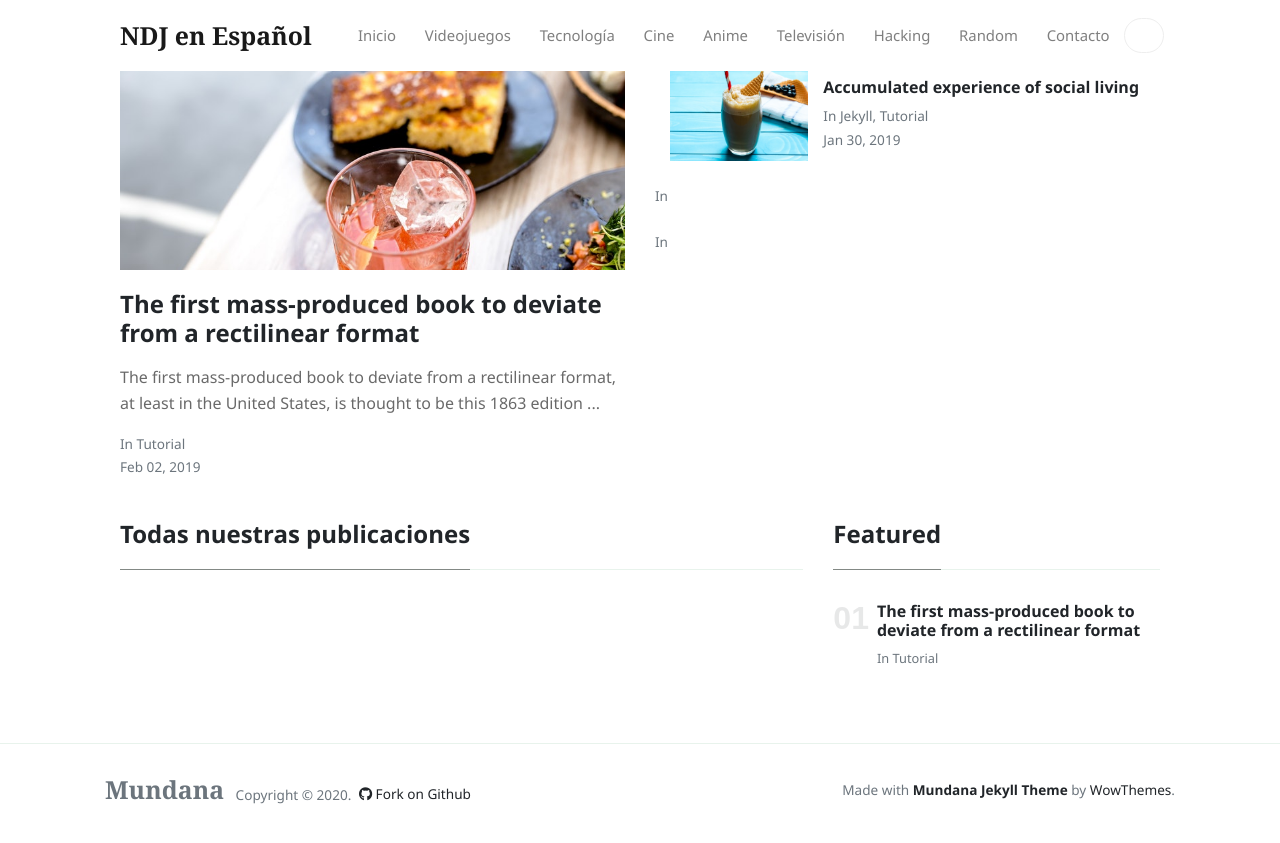
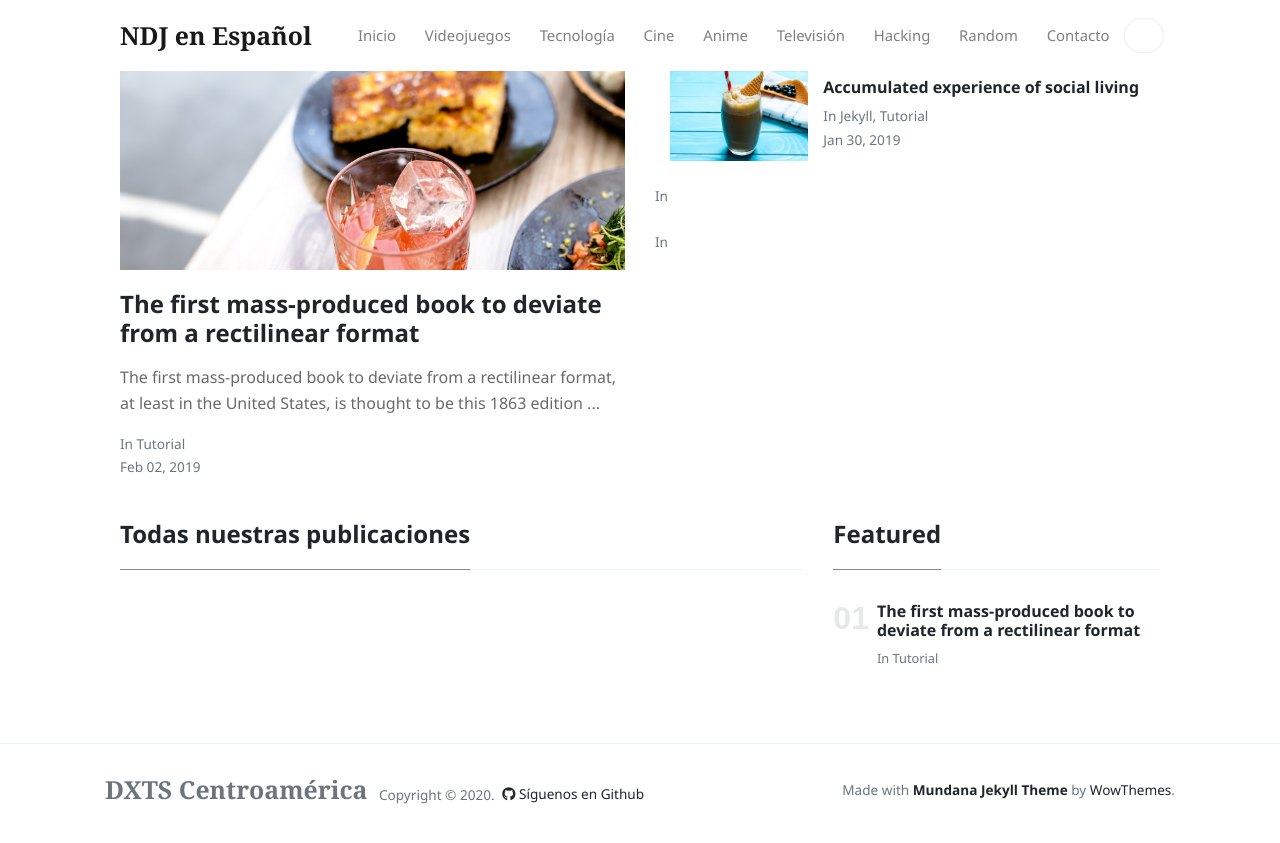
Before and after one commit to noticiasdejuegos/noticiasdejuegos.github.io, a Jekyll site: the page built from index.html, in a window 1280 px wide. Shown: the top 843 px of the page. Built offline with Jekyll 4.4.1, drawn with Linux system fonts in a browser that asks for light colours; nearby versions of some CDN libraries; the list of posts is cut into pages by our own code.

Commit message:
Add files via upload
Updated default.html

```diff
--- a/_layouts/default.html
+++ b/_layouts/default.html
@@ -77,11 +77,11 @@
         <div class="container">
         <div class="row align-items-center justify-content-between">
             <div>
-                <span class="navbar-brand mr-2 mb-0"><strong>Mundana</strong></span>
+                <span class="navbar-brand mr-2 mb-0"><strong>DXTS Centroamérica</strong></span>
                 <span>Copyright © <script>document.write(new Date().getFullYear())</script>.</span>
 
                 <!--  Github Repo Star Btn-->
-                <a class="text-dark ml-1" target="_blank" href="https://github.com/wowthemesnet/mundana-theme-jekyll"><i class="fab fa-github"></i> Fork on Github</a>
+                <a class="text-dark ml-1" target="_blank" href="https://github.com/noticiasdejuegos/noticiasdejuegos.github.io"><i class="fab fa-github"></i> Síguenos en Github</a>
 
             </div>
             <div>
```
